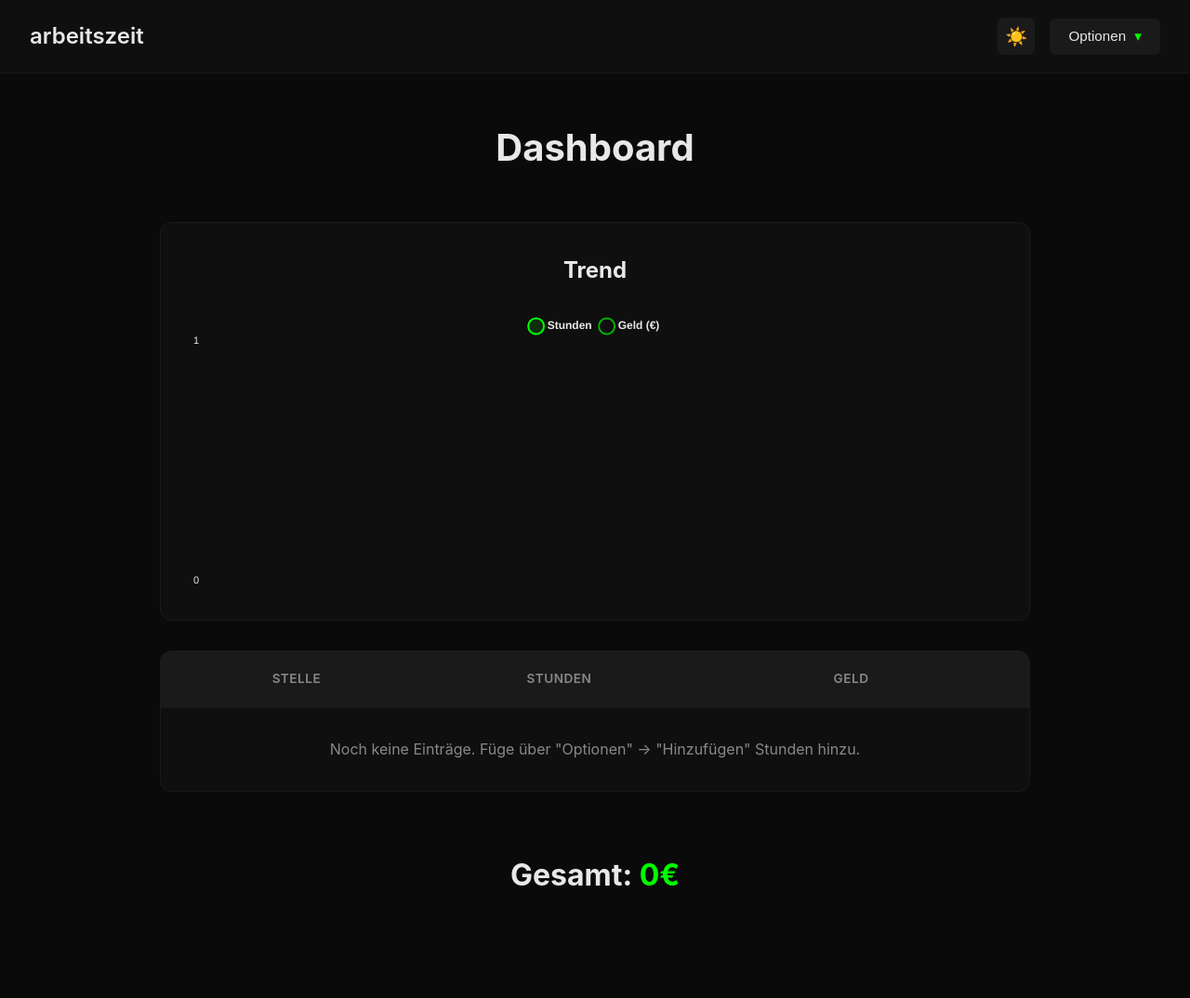
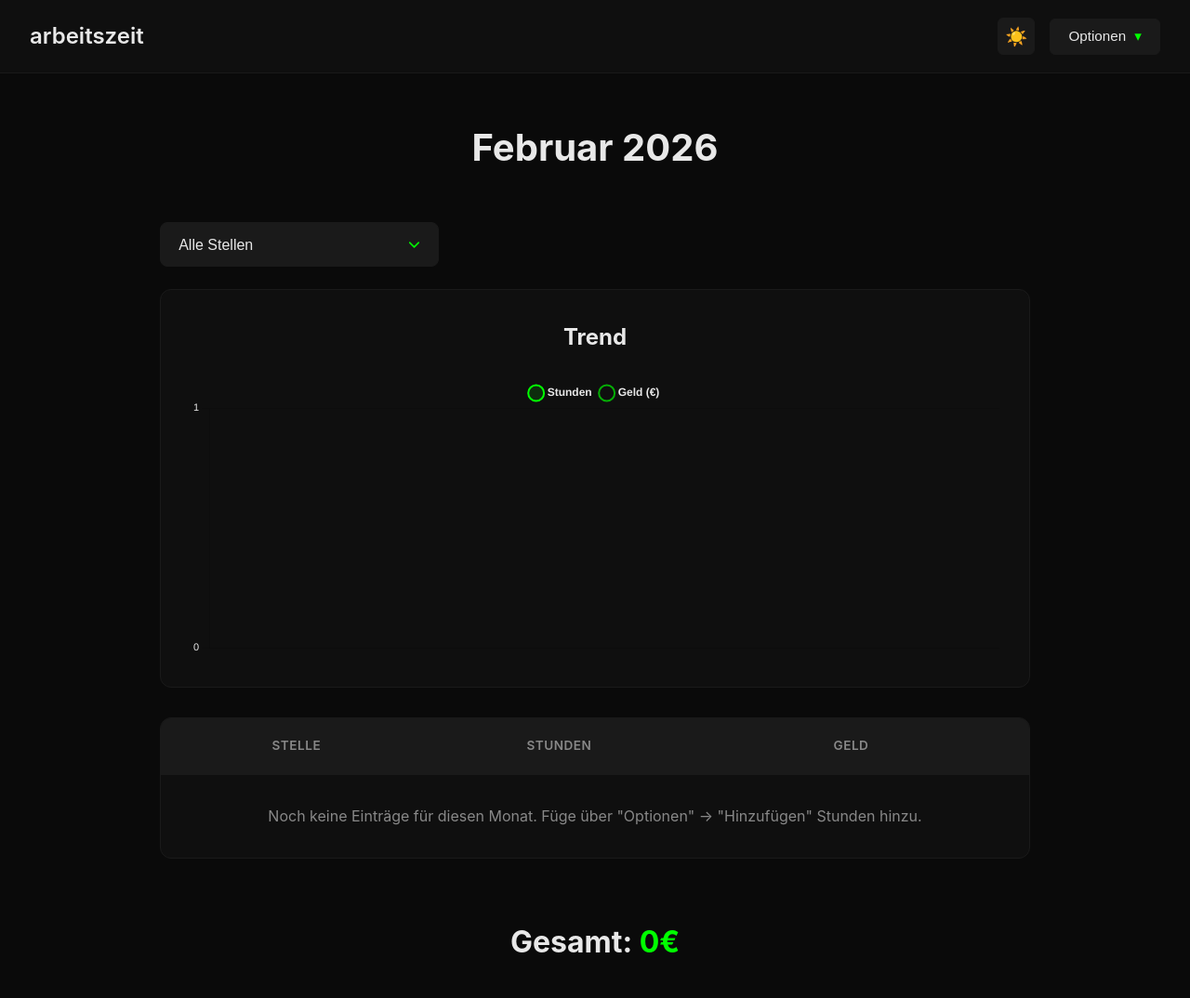
Before and after one commit to phillipschwarz/arbeitszeit, a plain HTML site: page index.html in a window 1280 px wide. Shown: the whole page at 93% size. Before the commit the page ends 1048 px from the top, so only its background shows below. Drawn offline with nearby package versions, Linux system fonts and the light colour scheme; no server answers.

Commit message:
Update
Co-Authored-By: Claude Opus 4.5 <noreply@anthropic.com>

```diff
--- a/index.html
+++ b/index.html
@@ -36,7 +36,16 @@
 
         <!-- Dashboard View -->
         <div id="dashboardView" class="view">
-            <h1>Dashboard</h1>
+            <h1 id="dashboardTitle">Dashboard</h1>
+
+            <div class="filter-container">
+                <select id="dashboardJobFilter" class="styled-select" onchange="applyDashboardJobFilter()">
+                    <option value="">Alle Stellen</option>
+                    <option value="Ganztag">Ganztag</option>
+                    <option value="Hausaufgabenbetreuung">Hausaufgabenbetreuung</option>
+                    <option value="Freitagsbetreuung">Freitagsbetreuung</option>
+                </select>
+            </div>
 
             <!-- Trend Chart -->
             <div class="chart-container">
--- a/script.js
+++ b/script.js
@@ -26,7 +26,9 @@ function toggleTheme() {
 
     // Re-render chart with new theme colors
     if (trendChart && document.getElementById('dashboardView').classList.contains('active')) {
-        renderTrendChart();
+        const filterValue = document.getElementById('dashboardJobFilter').value;
+        const currentMonthEntries = getCurrentMonthEntries(filterValue);
+        renderTrendChart(currentMonthEntries);
     }
 }
 
@@ -91,8 +93,14 @@ async function loadEntries() {
 // Navigation
 function showDashboard() {
     setActiveView('dashboardView');
+    document.getElementById('dashboardJobFilter').value = ''; // Reset filter
     renderDashboard();
     closeMenu();
+}
+
+function applyDashboardJobFilter() {
+    const filterValue = document.getElementById('dashboardJobFilter').value;
+    renderDashboard(filterValue);
 }
 
 function showAddPage() {
@@ -201,18 +209,43 @@ async function addHours() {
     }
 }
 
+// Get current month entries
+function getCurrentMonthEntries(jobFilter = '') {
+    const now = new Date();
+    const currentYear = now.getFullYear();
+    const currentMonth = now.getMonth();
+
+    let filtered = entries.filter(entry => {
+        const date = new Date(entry.date);
+        return date.getFullYear() === currentYear && date.getMonth() === currentMonth;
+    });
+
+    if (jobFilter) {
+        filtered = filtered.filter(entry => entry.job === jobFilter);
+    }
+
+    return filtered;
+}
+
 // Render dashboard
-function renderDashboard() {
-    renderTrendChart();
+function renderDashboard(jobFilter = '') {
+    // Update title with current month
+    const now = new Date();
+    const monthName = now.toLocaleDateString('de-DE', { month: 'long', year: 'numeric' });
+    document.getElementById('dashboardTitle').textContent = monthName;
+
+    const currentMonthEntries = getCurrentMonthEntries(jobFilter);
+
+    renderTrendChart(currentMonthEntries);
 
     const tbody = document.getElementById('jobTableBody');
     tbody.innerHTML = '';
 
-    if (entries.length === 0) {
+    if (currentMonthEntries.length === 0) {
         tbody.innerHTML = `
             <tr>
                 <td colspan="4" style="text-align: center; color: #888; padding: 2rem;">
-                    Noch keine Einträge. Füge über "Optionen" → "Hinzufügen" Stunden hinzu.
+                    Noch keine Einträge für diesen Monat. Füge über "Optionen" → "Hinzufügen" Stunden hinzu.
                 </td>
             </tr>
         `;
@@ -222,7 +255,7 @@ function renderDashboard() {
 
     // Group entries by job type and sum hours
     const grouped = {};
-    entries.forEach(entry => {
+    currentMonthEntries.forEach(entry => {
         if (!grouped[entry.job]) {
             grouped[entry.job] = {
                 job: entry.job,
@@ -248,13 +281,15 @@ function renderDashboard() {
         tbody.appendChild(row);
     });
 
-    calculateTotal();
+    calculateTotal(currentMonthEntries);
 }
 
 // Render Trend Chart
-function renderTrendChart() {
+function renderTrendChart(filteredEntries = null) {
     const canvas = document.getElementById('trendChart');
     if (!canvas) return;
+
+    const entriesToUse = filteredEntries !== null ? filteredEntries : entries;
 
     // Get theme colors
     const isDark = document.documentElement.getAttribute('data-theme') !== 'light';
@@ -264,7 +299,7 @@ function renderTrendChart() {
 
     // Group entries by day and calculate totals
     const dailyData = {};
-    entries.forEach(entry => {
+    entriesToUse.forEach(entry => {
         const date = new Date(entry.date).toISOString().split('T')[0];
 
         if (!dailyData[date]) {
@@ -376,8 +411,9 @@ function renderTrendChart() {
 
 
 // Calculate total
-function calculateTotal() {
-    const total = entries.reduce((sum, entry) => sum + parseFloat(entry.total), 0);
+function calculateTotal(filteredEntries = null) {
+    const entriesToUse = filteredEntries !== null ? filteredEntries : entries;
+    const total = entriesToUse.reduce((sum, entry) => sum + parseFloat(entry.total), 0);
     document.getElementById('totalAmount').textContent = `${Math.round(total)}€`;
 }
 
```
Also changed, not shown: 2 other files.
